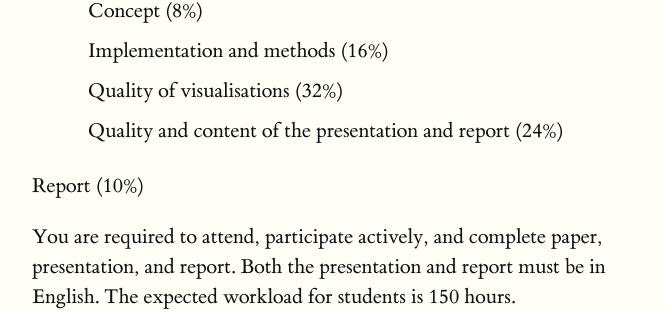
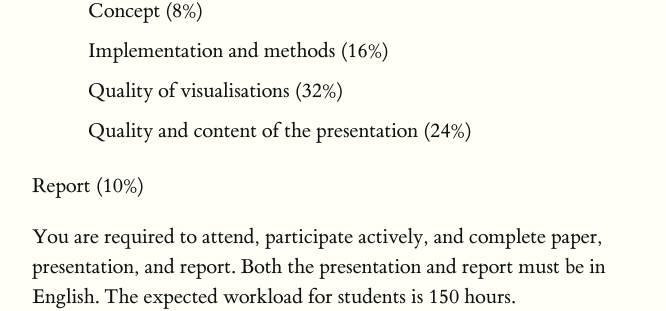
Before and after one commit to flother/data-acq-viz, a Jekyll site: the page built from index.md, in a window 1280 px wide and 900 px high, scrolled down 3177 px. Shown: the part 142-453 px from the top of the window, without its empty margins (128-794 px from the left). Built offline with Jekyll 4.4.1, drawn with Linux system fonts in a browser that asks for light colours.

Commit message:
Remove mention of report from presentation assessment
It's graded separately.

```diff
--- a/index.md
+++ b/index.md
@@ -97,7 +97,7 @@ Presentation
   * Concept (8%)
   * Implementation and methods (16%)
   * Quality of visualisations (32%)
-  * Quality and content of the presentation and report (24%)
+  * Quality and content of the presentation (24%)
 
 Report (10%)
 
```
Also changed, not shown: icelandic.md (+1 -1 lines).
